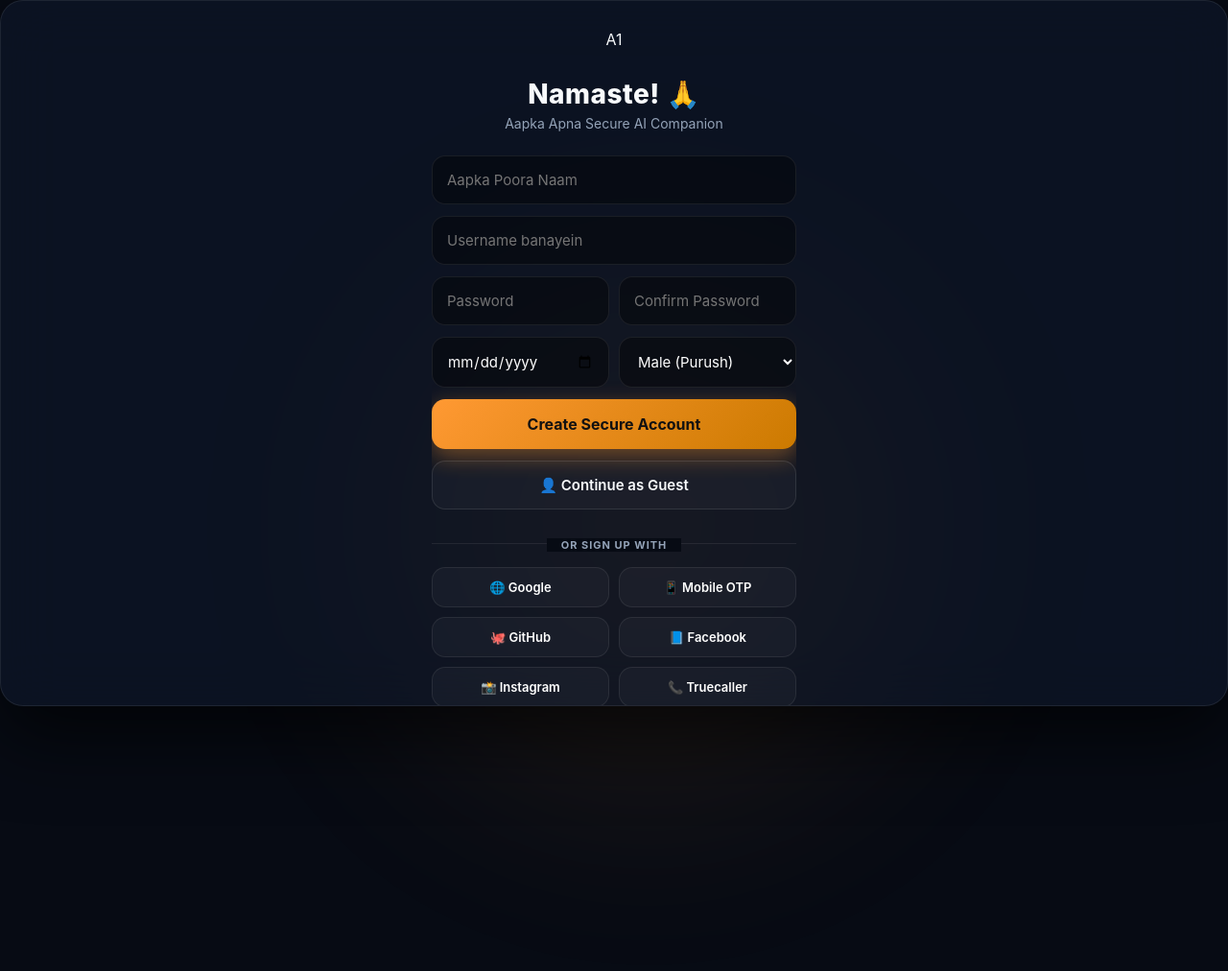
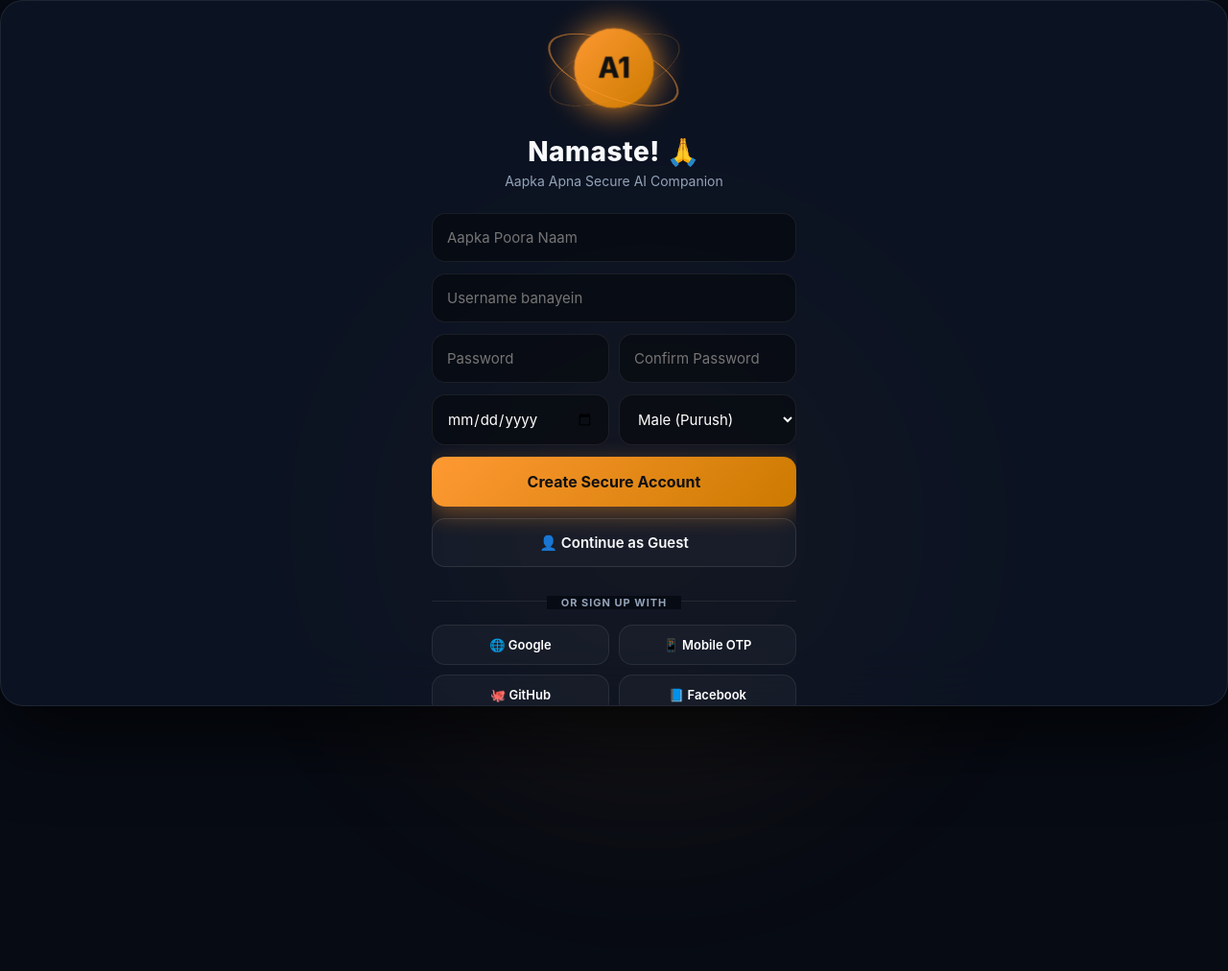
Before and after one commit to Pawan7489/One, a Flask app: page / in a window 1280 px wide. Shown: the whole page at 96% size. Run offline with Flask 3, Linux system fonts and the light colour scheme.

Commit message:
Update style.css

```diff
--- a/static/css/style.css
+++ b/static/css/style.css
@@ -37,12 +37,12 @@ body {
 .ambient-bg-glow {
     position: absolute; top: 10%; left: 50%; width: 70vw; height: 70vw; border-radius: 50%;
     background: radial-gradient(circle, var(--saffron-glow) 0%, transparent 60%);
-    filter: blur(90px); z-index: 0; opacity: 0.4; pointer-events: none;
+    filter: blur(90px); z-index: 0; opacity: 0.3; pointer-events: none;
     animation: driftGlow 15s ease-in-out infinite alternate;
 }
 @keyframes driftGlow {
-    0% { transform: translateX(-50%) translateY(0) scale(1); opacity: 0.3; }
-    100% { transform: translateX(-40%) translateY(5%) scale(1.1); opacity: 0.6; }
+    0% { transform: translateX(-50%) translateY(0) scale(1); opacity: 0.2; }
+    100% { transform: translateX(-40%) translateY(5%) scale(1.1); opacity: 0.5; }
 }
 
 /* 🏢 Main Container */
@@ -56,41 +56,62 @@ body {
 .app-screen.hidden { display: none !important; opacity: 0; }
 
 /* ====================================================
-   🌀 UNIVERSAL A1 MASTER HOLOGRAM (2-Ring Animation)
+   🪐 UNIVERSAL SATURN HOLOGRAM (3D Rings matching Image)
 ==================================================== */
-.a1-master-hologram {
-    position: relative; display: flex; justify-content: center; align-items: center;
-    width: 80px; height: 80px; margin: 0 auto;
+.saturn-hologram-container {
+    display: flex; justify-content: center; align-items: center; width: 100%;
 }
-.a1-master-hologram.mb-20 { margin-bottom: 20px; }
-.a1-master-hologram.small-thinking-holo { width: 40px; height: 40px; margin: 0; }
 
-.holo-core {
+.saturn-hologram {
+    position: relative;
+    display: flex; justify-content: center; align-items: center;
+    width: 80px; height: 80px; /* Default size, can be overridden inline */
+    transform-style: preserve-3d;
+    perspective: 1000px; /* Gives the 3D depth */
+}
+
+.core-ai {
     background: linear-gradient(135deg, var(--saffron-gold), var(--saffron-dark));
     color: #111; border-radius: 50%; display: flex; justify-content: center; align-items: center;
-    font-size: 28px; font-weight: 800; z-index: 3; box-shadow: 0 0 25px var(--saffron-glow);
+    font-size: 28px; font-weight: 800; z-index: 3;
+    box-shadow: 0 0 25px var(--saffron-glow);
     width: 100%; height: 100%; position: relative;
     animation: pulseCore 2s infinite alternate;
 }
 
-.holo-ring {
-    position: absolute; border-radius: 50%; top: 50%; left: 50%; transform: translate(-50%, -50%);
-    border: 1px solid var(--saffron-gold); z-index: 1;
+.ring-x, .ring-y {
+    position: absolute;
+    width: 180%; height: 180%; /* Larger than core */
+    border: 2px solid var(--saffron-gold);
+    border-radius: 50%; box-sizing: border-box;
+    opacity: 0.7;
 }
 
-.holo-ring.inner {
-    width: 140%; height: 140%; opacity: 0.6; border-width: 2px;
-    animation: pulseRing 2.5s cubic-bezier(0.21, 0.53, 0.56, 0.8) infinite;
+.ring-x {
+    /* Angled one way */
+    animation: spinOrbitX 6s linear infinite;
+    border-color: rgba(255, 153, 51, 0.8);
 }
 
-.holo-ring.outer {
-    width: 190%; height: 190%; opacity: 0.3; border-width: 1px; border-style: dashed;
-    animation: spinRing 8s linear infinite;
+.ring-y {
+    /* Angled the other way */
+    animation: spinOrbitY 8s linear infinite;
+    border-width: 1px;
+    border-color: rgba(255, 153, 51, 0.4);
 }
 
-@keyframes pulseCore { 0% { transform: scale(0.95); box-shadow: 0 0 15px var(--saffron-glow); } 100% { transform: scale(1.05); box-shadow: 0 0 35px var(--saffron-gold); } }
-@keyframes pulseRing { 0% { transform: translate(-50%, -50%) scale(0.8); opacity: 0.8; } 100% { transform: translate(-50%, -50%) scale(1.1); opacity: 0; } }
-@keyframes spinRing { 0% { transform: translate(-50%, -50%) rotate(0deg); } 100% { transform: translate(-50%, -50%) rotate(360deg); } }
+@keyframes pulseCore {
+    0% { transform: scale(0.95); box-shadow: 0 0 15px var(--saffron-glow); }
+    100% { transform: scale(1.05); box-shadow: 0 0 35px var(--saffron-gold); }
+}
+@keyframes spinOrbitX {
+    0% { transform: rotateX(65deg) rotateY(20deg) rotateZ(0deg); }
+    100% { transform: rotateX(65deg) rotateY(20deg) rotateZ(360deg); }
+}
+@keyframes spinOrbitY {
+    0% { transform: rotateX(65deg) rotateY(-20deg) rotateZ(0deg); }
+    100% { transform: rotateX(65deg) rotateY(-20deg) rotateZ(360deg); }
+}
 
 /* ====================================================
    1. AUTH & LOGIN UI
```
Also changed, not shown: other parts of static/css/style.css (+39 -18 lines).
